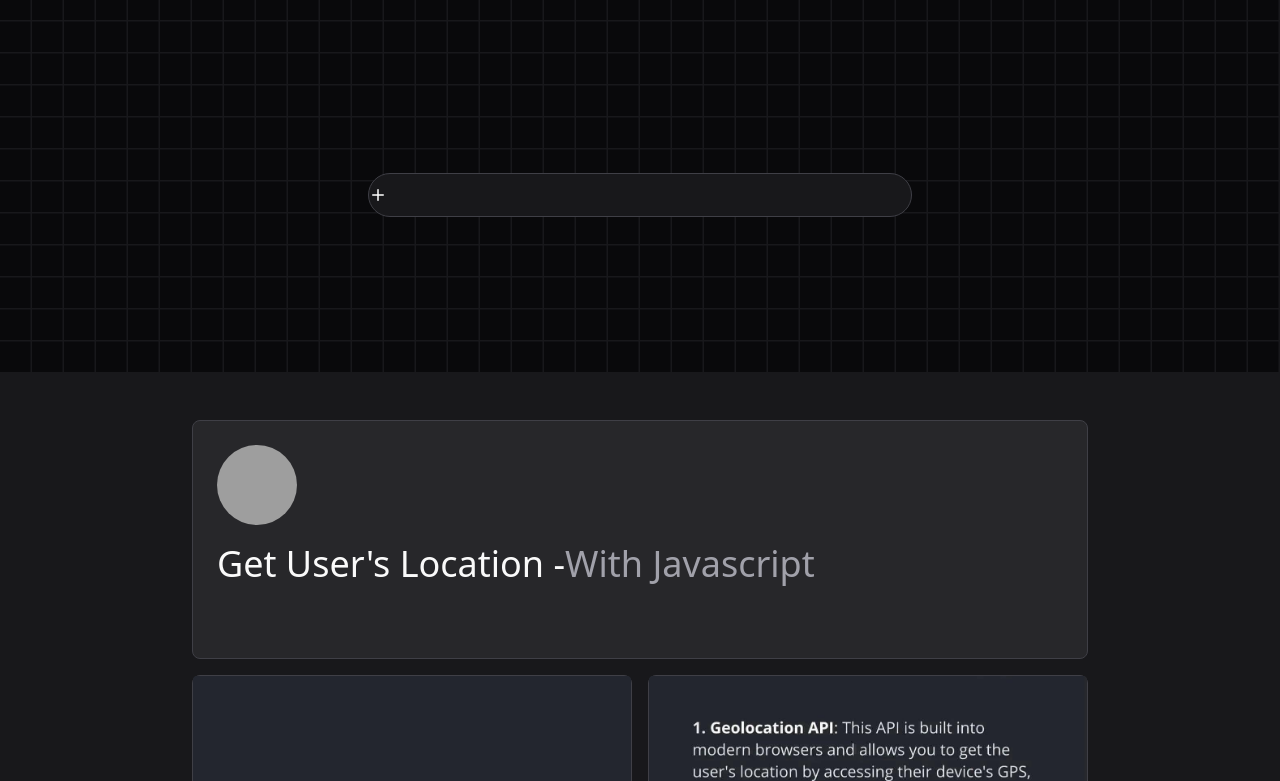
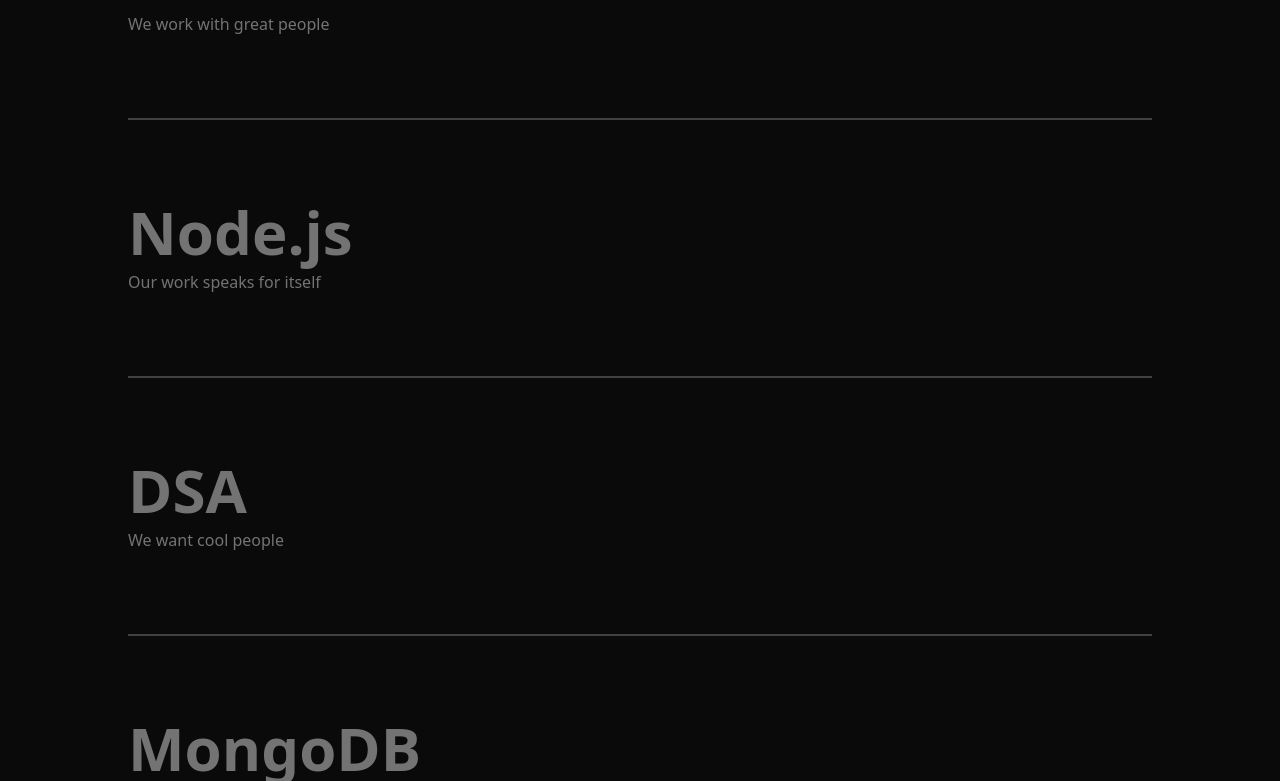
Before and after one commit to aneesh0609/MY-BLOG, a React (Vite) app in the folder client/: page /content in a window 1280 px wide. Shown: the part 559-1340 px from the top of the page. Built offline with nearby package versions, Linux system fonts and the light colour scheme; no server answers; grey boxes are pictures that could not be loaded.

Commit message:
add javascript page

```diff
--- a/client/src/App.jsx
+++ b/client/src/App.jsx
@@ -15,6 +15,7 @@
 import ScrollToTop from "./components/ScrollToTop";
 import Search from "./pages/Search";
 import Content from "./pages/Content";
+import JavascriptC from "./pages/JavascriptC";
 
 export default function App() {
   return (
@@ -39,6 +40,7 @@
 
        <Route path="/content" element={<Content />} />
        <Route path='/post/:postSlug' element={<PostPage />} />
+       <Route path="/javascript" element={<JavascriptC />} />
 
        </Routes>
        <FooterCom />
--- /dev/null
+++ b/client/src/components/Toggle.jsx
@@ -0,0 +1,157 @@
+import { useMotionValue, motion, useSpring, useTransform } from "framer-motion";
+import React, { useRef } from "react";
+import { FiArrowRight } from "react-icons/fi";
+import { Link as RouterLink } from "react-router-dom"; // Import Link from react-router-dom
+
+export const HoverImageLinks = () => {
+  return (
+    <section className="bg-neutral-950 p-4 md:p-8">
+      <div className="mx-auto max-w-5xl">
+        <Link
+          href='/javascript'
+          heading="JavaScript"
+          subheading="Learn what we do here"
+          imgSrc="https://ih1.redbubble.net/image.2221346343.9025/raf,360x360,075,t,fafafa:ca443f4786.jpg"
+        />
+        <Link
+          href='/react'
+          heading="React"
+          subheading="We work with great people"
+          imgSrc="https://ih1.redbubble.net/image.2221346343.9025/raf,360x360,075,t,fafafa:ca443f4786.jpg"
+        />
+        <Link
+          href='/nodejs'
+          heading="Node.js"
+          subheading="Our work speaks for itself"
+          imgSrc="https://ih1.redbubble.net/image.2221346343.9025/raf,360x360,075,t,fafafa:ca443f4786.jpg"
+        />
+        <Link
+          href='/dsa'
+          heading="DSA"
+          subheading="We want cool people"
+          imgSrc="https://ih1.redbubble.net/image.2221346343.9025/raf,360x360,075,t,fafafa:ca443f4786.jpg"
+        />
+        <Link
+          href='/mongodb'
+          heading="MongoDB"
+          subheading="Incase you're bored"
+          imgSrc="https://ih1.redbubble.net/image.2221346343.9025/raf,360x360,075,t,fafafa:ca443f4786.jpg"
+        />
+      </div>
+    </section>
+  );
+};
+
+const Link = ({ heading, imgSrc, subheading, href }) => {
+  const ref = useRef(null);
+
+  const x = useMotionValue(0);
+  const y = useMotionValue(0);
+
+  const mouseXSpring = useSpring(x);
+  const mouseYSpring = useSpring(y);
+
+  const top = useTransform(mouseYSpring, [0.5, -0.5], ["40%", "60%"]);
+  const left = useTransform(mouseXSpring, [0.5, -0.5], ["60%", "70%"]);
+
+  const handleMouseMove = (e) => {
+    const rect = ref.current.getBoundingClientRect();
+
+    const width = rect.width;
+    const height = rect.height;
+
+    const mouseX = e.clientX - rect.left;
+    const mouseY = e.clientY - rect.top;
+
+    const xPct = mouseX / width - 0.5;
+    const yPct = mouseY / height - 0.5;
+
+    x.set(xPct);
+    y.set(yPct);
+  };
+
+  return (
+    <motion.a
+      href={href}
+      ref={ref}
+      onMouseMove={handleMouseMove}
+      initial="initial"
+      whileHover="whileHover"
+      className="group relative flex items-center justify-between border-b-2 border-neutral-700 py-4 transition-colors duration-500 hover:border-neutral-50 md:py-8"
+    >
+      <div>
+        {/* Wrap the heading text inside RouterLink */}
+        <RouterLink to={href}>
+          <motion.span
+            variants={{
+              initial: { x: 0 },
+              whileHover: { x: -16 },
+            }}
+            transition={{
+              type: "spring",
+              staggerChildren: 0.075,
+              delayChildren: 0.25,
+            }}
+            className="relative z-10 block text-4xl font-bold text-neutral-500 transition-colors duration-500 group-hover:text-neutral-50 md:text-6xl"
+          >
+            {heading.split("").map((l, i) => (
+              <motion.span
+                variants={{
+                  initial: { x: 0 },
+                  whileHover: { x: 16 },
+                }}
+                transition={{ type: "spring" }}
+                className="inline-block"
+                key={i}
+              >
+                {l}
+              </motion.span>
+            ))}
+          </motion.span>
+        </RouterLink>
+
+        <span className="relative z-10 mt-2 block text-base text-neutral-500 transition-colors duration-500 group-hover:text-neutral-50">
+          {subheading}
+        </span>
+      </div>
+
+      {/* Image that will be hidden on small screens */}
+      <motion.img
+        style={{
+          top,
+          left,
+          translateX: "-10%",
+          translateY: "-10%",
+        }}
+        variants={{
+          initial: { scale: 0, rotate: "1.5deg" },
+          whileHover: { scale: 1, rotate: "2.5deg" },
+        }}
+        transition={{ type: "spring" }}
+        src={imgSrc}
+        className="index-0 z-0 h-24 w-32 rounded-lg object-cover md:h-48 md:w-64 hidden sm:block" // Hide image on small screens (sm:block shows it on larger screens)
+        alt={`Image representing a link for ${heading}`}
+      />
+
+      {/* Wrap the arrow icon with RouterLink */}
+      <motion.div
+        variants={{
+          initial: {
+            x: "25%",
+            opacity: 0,
+          },
+          whileHover: {
+            x: "0%",
+            opacity: 1,
+          },
+        }}
+        transition={{ type: "spring" }}
+        className="relative z-10 p-4"
+      >
+        <RouterLink to={href}>
+          <FiArrowRight className="text-5xl text-neutral-50" />
+        </RouterLink>
+      </motion.div>
+    </motion.a>
+  );
+};
--- a/client/src/pages/Content.jsx
+++ b/client/src/pages/Content.jsx
@@ -1,13 +1,13 @@
 import React from 'react'
 import { RevealBento } from '../components/Banner'
 import { VanishList } from '../components/TodoList'
+import { HoverImageLinks } from '../components/Toggle'
 
 
 export default function Content() {
   return (
     <div>
-      < VanishList />
-    <RevealBento   />
+    <HoverImageLinks />
     </div>
   )
 }
--- /dev/null
+++ b/client/src/pages/JavascriptC.jsx
@@ -0,0 +1,10 @@
+import React from 'react'
+import { RevealBento } from '../components/Banner'
+
+export default function JavascriptC() {
+  return (
+    <div>
+      <RevealBento />
+    </div>
+  )
+}
```
